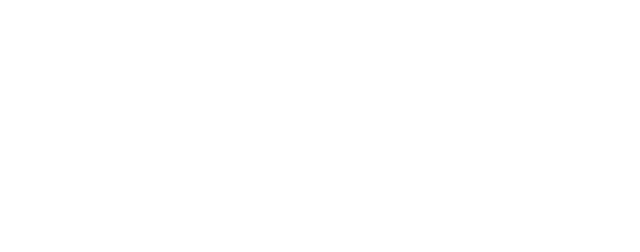
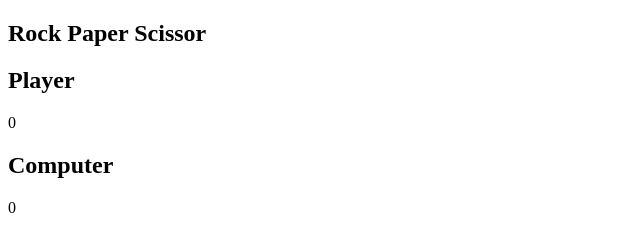
Before and after one commit to Miracle8221/Assign-week-10, a plain HTML site: page index.html in a window 1280 px wide. Shown: the whole page, without its empty margins (0-640 px from the left). Drawn offline with Linux system fonts and the light colour scheme.

Commit message:
create html to display score of player and comuter

```diff
--- a/index.html
+++ b/index.html
@@ -3,9 +3,22 @@
 <head>
     <meta charset="UTF-8">
     <meta name="viewport" content="width=device-width, initial-scale=1.0">
-    <title>Document</title>
+    <title>Rock Paper Scissor</title>
 </head>
 <body>
-
+    <section>
+        <h1 class="title">Rock Paper Scissor</h1>
+        <!-- to display score of player and computer -->
+        <div class="score">
+           <div class="playerScore">
+                <h2>Player</h2>
+                <p class="p-count count">0</p>
+           </div>
+           <div class="computerScore">
+                <h2>Computer</h2>
+                <p class="c-count count">0</p>
+            </div>
+         </div>
+     </section>
 </body>
 </html>
```
